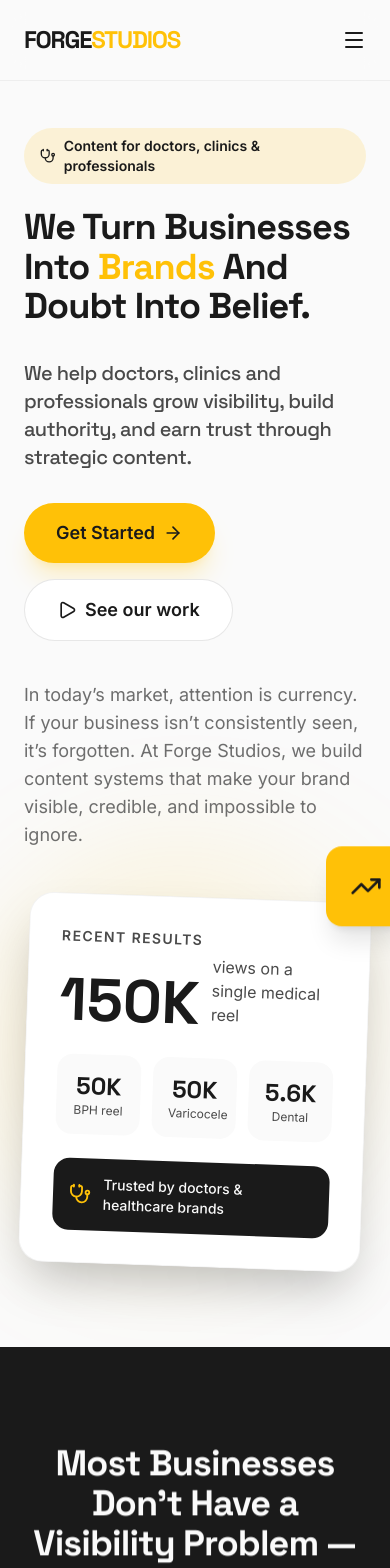
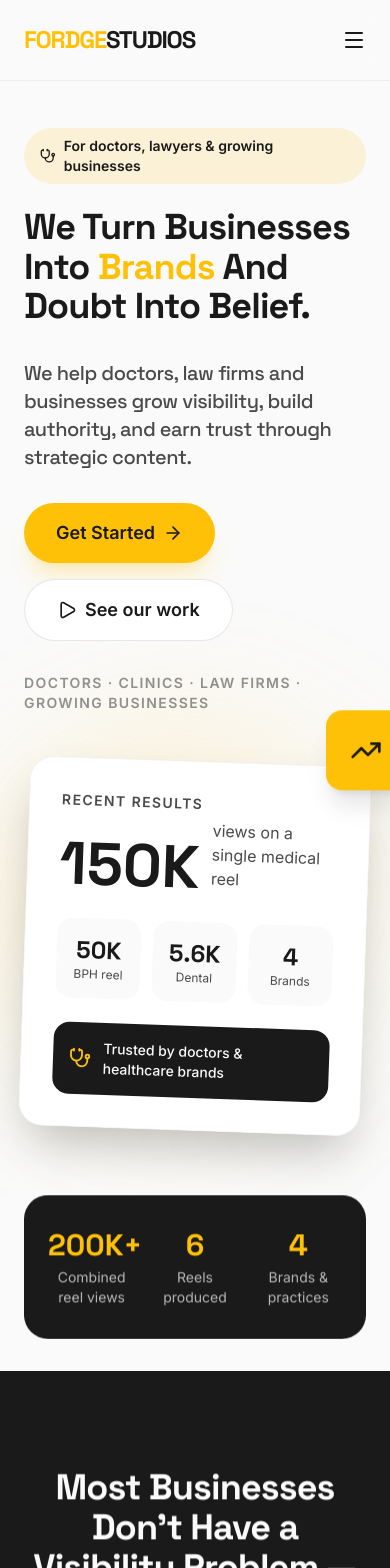
Before and after one commit to fordgeestudios-ai/Forge-studios, a React (Vite) app: page / in a window 390 px wide. Shown: the top 1568 px of the page. Built offline with nearby package versions, Linux system fonts and the light colour scheme.

Commit message:
Add files via upload

```diff
--- a/index.html
+++ b/index.html
@@ -3,7 +3,7 @@
   <head>
     <meta charset="UTF-8" />
     <meta name="viewport" content="width=device-width, initial-scale=1.0" />
-    <title>Forge Studios: Strategic Branding | From Business to Believable Brand</title>
+    <title>Fordge Studios: Content for Doctors, Lawyers & Businesses</title>
   </head>
   <body>
     <div id="root"></div>
--- a/metadata.json
+++ b/metadata.json
@@ -1,5 +1,5 @@
 {
-  "name": "Forge Studios",
+  "name": "Fordge Studios",
   "description": "We Turn Businesses Into Brands — And Doubt Into Belief. Strategic content systems for visibility, authority, and trust.",
   "requestFramePermissions": []
 }
--- a/public/privacy.html
+++ b/public/privacy.html
@@ -3,7 +3,7 @@
   <head>
     <meta charset="UTF-8" />
     <meta name="viewport" content="width=device-width, initial-scale=1.0" />
-    <title>Privacy Policy — Forge Studios</title>
+    <title>Privacy Policy — Fordge Studios</title>
     <style>
       :root { color-scheme: light; }
       body { margin: 0; background: #FAFAFA; color: #1A1A1A; font-family: "Inter", system-ui, sans-serif; line-height: 1.7; }
@@ -19,12 +19,12 @@
   </head>
   <body>
     <div class="wrap">
-      <a class="back" href="/">&larr; Back to Forge Studios</a>
-      <div class="brand" style="font-size:1.5rem;margin-bottom:24px;">FORGE<span>STUDIOS</span></div>
+      <a class="back" href="/">&larr; Back to Fordge Studios</a>
+      <div class="brand" style="font-size:1.5rem;margin-bottom:24px;"><span>FORDGE</span>STUDIOS</div>
       <h1>Privacy Policy</h1>
       <p class="muted">Last updated: September 2026</p>
 
-      <p>Forge Studios (&ldquo;we&rdquo;, &ldquo;us&rdquo;, &ldquo;our&rdquo;) respects your privacy. This page explains what
+      <p>Fordge Studios (&ldquo;we&rdquo;, &ldquo;us&rdquo;, &ldquo;our&rdquo;) respects your privacy. This page explains what
       information we collect through this website and how we use it.</p>
 
       <h2>Information we collect</h2>
--- a/public/terms.html
+++ b/public/terms.html
@@ -3,7 +3,7 @@
   <head>
     <meta charset="UTF-8" />
     <meta name="viewport" content="width=device-width, initial-scale=1.0" />
-    <title>Terms of Service — Forge Studios</title>
+    <title>Terms of Service — Fordge Studios</title>
     <style>
       :root { color-scheme: light; }
       body { margin: 0; background: #FAFAFA; color: #1A1A1A; font-family: "Inter", system-ui, sans-serif; line-height: 1.7; }
@@ -19,22 +19,22 @@
   </head>
   <body>
     <div class="wrap">
-      <a class="back" href="/">&larr; Back to Forge Studios</a>
-      <div class="brand" style="font-size:1.5rem;margin-bottom:24px;">FORGE<span>STUDIOS</span></div>
+      <a class="back" href="/">&larr; Back to Fordge Studios</a>
+      <div class="brand" style="font-size:1.5rem;margin-bottom:24px;"><span>FORDGE</span>STUDIOS</div>
       <h1>Terms of Service</h1>
       <p class="muted">Last updated: September 2026</p>
 
-      <p>These terms govern your use of the Forge Studios website. By using this website, you agree to
+      <p>These terms govern your use of the Fordge Studios website. By using this website, you agree to
       the terms below.</p>
 
       <h2>Our services</h2>
-      <p>Forge Studios provides content production, social media management, and brand positioning
+      <p>Fordge Studios provides content production, social media management, and brand positioning
       services. Any specific engagement is governed by a separate written agreement between you and
-      Forge Studios; nothing on this website constitutes a binding offer or guarantee of results.</p>
+      Fordge Studios; nothing on this website constitutes a binding offer or guarantee of results.</p>
 
       <h2>Use of this website</h2>
       <p>You agree to use this website lawfully and not to misuse its contact channels. The content,
-      design, and materials on this website are the property of Forge Studios unless stated otherwise.</p>
+      design, and materials on this website are the property of Fordge Studios unless stated otherwise.</p>
 
       <h2>Portfolio &amp; examples</h2>
       <p>Work samples and view counts shown on this website reflect content we produced during client
--- a/src/App.tsx
+++ b/src/App.tsx
@@ -21,6 +21,7 @@ import {
   Play,
   Mail,
   Stethoscope,
+  Award,
 } from "lucide-react";
 import Navbar from "./components/Navbar";
 
@@ -31,6 +32,16 @@ const LINKEDIN = "https://www.linkedin.com/company/fordge-studios/";
 
 function wa(text: string) {
   return `https://wa.me/${WHATSAPP}?text=${encodeURIComponent(text)}`;
+}
+
+/** Wordmark: FORDGE (yellow) + STUDIOS (black). */
+function Logo({ className = "" }: { className?: string }) {
+  return (
+    <span className={`font-display font-bold tracking-tighter ${className}`}>
+      <span className="text-mango">FORDGE</span>
+      <span className="text-ink">STUDIOS</span>
+    </span>
+  );
 }
 
 /**
@@ -91,7 +102,6 @@ type ReelItem = {
 const REELS: ReelItem[] = [
   { code: "Dac8v3lSzet", client: "Dr. Gaurav Gangwani", topic: "Spider veins explained", metric: "150K views" },
   { code: "DbGJbG9quhE", client: "Dr. Gaurav Gangwani", topic: "BPH (enlarged prostate)", metric: "50K views" },
-  { code: "DbLTDxKqDZF", client: "Dr. Gaurav Gangwani", topic: "Grades of varicocele", metric: "50K views" },
   { code: "DdB2hP-CDpq", client: "Pinhole Endovascular", topic: "When is varicose veins treated?", metric: "New" },
   { code: "DcOdBZWj0h_", client: "Toothfluencer Dental", topic: "Tooth gems", metric: "5.6K views" },
   { code: "DPsq9mYER_1", client: "The Moment Makers", topic: "Event highlight", metric: "Events" },
@@ -143,7 +153,7 @@ function ContactForm() {
   const handleSubmit = (e: FormEvent) => {
     e.preventDefault();
     const text =
-      `Hi Forge Studios! I'd like to discuss content for my brand.\n\n` +
+      `Hi Fordge Studios! I'd like to discuss content for my brand.\n\n` +
       `Name: ${name || "-"}\n` +
       `Profession / Business: ${work || "-"}\n` +
       `Message: ${message || "-"}`;
@@ -195,22 +205,22 @@ export default function App() {
       <Navbar />
 
       {/* 1. HERO SECTION */}
-      <section id="home" className="relative pt-32 pb-20 md:pt-48 md:pb-32 overflow-hidden">
+      <section id="home" className="relative pt-32 pb-16 md:pt-48 md:pb-24 overflow-hidden">
         <div className="max-w-7xl mx-auto px-6 grid md:grid-cols-2 gap-12 items-center">
           <div>
             <div className="inline-flex items-center gap-2 bg-mango/15 text-ink text-sm font-bold px-4 py-2 rounded-full mb-6">
-              <Stethoscope size={16} /> Content for doctors, clinics &amp; professionals
+              <Stethoscope size={16} /> For doctors, lawyers &amp; growing businesses
             </div>
             <h1 className="text-4xl md:text-6xl lg:text-7xl leading-[1.1] mb-8">
               We Turn Businesses Into <span className="text-mango">Brands</span> And Doubt Into Belief.
             </h1>
             <h2 className="text-xl md:text-2xl text-grey font-medium mb-8 max-w-xl">
-              We help doctors, clinics and professionals grow visibility, build authority, and earn
+              We help doctors, law firms and businesses grow visibility, build authority, and earn
               trust through strategic content.
             </h2>
-            <div className="flex flex-wrap gap-4 mb-10">
+            <div className="flex flex-wrap gap-4 mb-8">
               <a
-                href={wa("Hi Forge Studios! I'm interested in your content and branding services.")}
+                href={wa("Hi Fordge Studios! I'm interested in your content and branding services.")}
                 target="_blank"
                 rel="noopener noreferrer"
                 className="bg-mango text-ink px-8 py-4 rounded-full font-bold text-lg flex items-center gap-2 hover:bg-mango/90 transition-all hover:scale-105 shadow-xl shadow-mango/20"
@@ -224,10 +234,8 @@ export default function App() {
                 <Play size={20} /> See our work
               </a>
             </div>
-            <p className="text-lg text-grey/80 max-w-lg">
-              In today’s market, attention is currency. If your business isn’t consistently seen,
-              it’s forgotten. At Forge Studios, we build content systems that make your brand
-              visible, credible, and impossible to ignore.
+            <p className="text-sm font-semibold uppercase tracking-widest text-grey/60">
+              Doctors · Clinics · Law firms · Growing businesses
             </p>
           </div>
 
@@ -248,12 +256,12 @@ export default function App() {
                   <div className="text-xs text-grey">BPH reel</div>
                 </div>
                 <div className="bg-off-white rounded-2xl p-4 text-center">
-                  <div className="text-2xl font-display font-bold text-ink">50K</div>
-                  <div className="text-xs text-grey">Varicocele</div>
+                  <div className="text-2xl font-display font-bold text-ink">5.6K</div>
+                  <div className="text-xs text-grey">Dental</div>
                 </div>
                 <div className="bg-off-white rounded-2xl p-4 text-center">
-                  <div className="text-2xl font-display font-bold text-ink">5.6K</div>
-                  <div className="text-xs text-grey">Dental</div>
+                  <div className="text-2xl font-display font-bold text-ink">4</div>
+                  <div className="text-xs text-grey">Brands</div>
                 </div>
               </div>
               <div className="flex items-center gap-3 bg-ink text-off-white rounded-2xl p-4">
@@ -270,6 +278,26 @@ export default function App() {
         </div>
       </section>
 
+      {/* 1.5 STATS BAND */}
+      <section className="pb-8">
+        <div className="max-w-7xl mx-auto px-6">
+          <Reveal>
+            <div className="grid grid-cols-3 gap-4 bg-ink text-off-white rounded-3xl px-6 py-8 md:py-10">
+              {[
+                { value: "200K+", label: "Combined reel views" },
+                { value: "6", label: "Reels produced" },
+                { value: "4", label: "Brands & practices" },
+              ].map((s, i) => (
+                <div key={i} className="text-center">
+                  <div className="text-3xl md:text-5xl font-display font-bold text-mango">{s.value}</div>
+                  <div className="text-sm md:text-base text-off-white/70 mt-1">{s.label}</div>
+                </div>
+              ))}
+            </div>
+          </Reveal>
+        </div>
+      </section>
+
       {/* 2. PROBLEM SECTION */}
       <section className="py-24 bg-ink text-off-white">
         <div className="max-w-7xl mx-auto px-6">
@@ -279,7 +307,7 @@ export default function App() {
               <span className="text-mango">Strategy</span> Problem.
             </h2>
             <p className="text-xl text-off-white/60 max-w-2xl mx-auto">
-              You might have a great product or service. But without consistent visibility and clear
+              You might be excellent at what you do. But without consistent visibility and clear
               positioning, your audience never builds trust.
             </p>
           </Reveal>
@@ -320,9 +348,9 @@ export default function App() {
                 We Build Systems That Make You Seen, Trusted, and Chosen.
               </h2>
               <p className="text-xl text-grey mb-8">
-                Forge Studios is not just a content agency. We design a structured approach to
-                content creation, distribution, and positioning — so your practice grows with
-                consistency.
+                Fordge Studios is not just a content agency. We design a structured approach to
+                content creation, distribution, and positioning — so your practice or firm grows
+                with consistency.
               </p>
               <div className="p-6 bg-soft-yellow rounded-2xl border-l-4 border-mango">
                 <p className="text-xl font-bold text-ink">
@@ -335,7 +363,7 @@ export default function App() {
                 <div className="aspect-video rounded-3xl overflow-hidden shadow-2xl bg-gradient-to-br from-ink via-ink to-grey flex items-center justify-center">
                   <div className="text-center px-8">
                     <div className="text-mango text-5xl md:text-6xl font-display font-bold mb-2">
-                      250K+
+                      200K+
                     </div>
                     <p className="text-off-white/80 font-medium">
                       combined views across recent medical reels
@@ -494,7 +522,7 @@ export default function App() {
         <div className="max-w-7xl mx-auto px-6">
           <div className="grid md:grid-cols-2 gap-16 items-center">
             <Reveal>
-              <h2 className="text-4xl md:text-6xl mb-8">Why Forge Studios?</h2>
+              <h2 className="text-4xl md:text-6xl mb-8">Why Fordge Studios?</h2>
               <div className="space-y-6">
                 {[
                   "We focus on positioning, not just posting",
@@ -513,9 +541,10 @@ export default function App() {
               </p>
             </Reveal>
             <Reveal delay={120}>
-              <div className="relative aspect-square md:aspect-auto md:h-full min-h-[300px] bg-ink rounded-[3rem] overflow-hidden shadow-2xl">
+              <div className="relative aspect-square md:aspect-auto md:h-full min-h-[320px] bg-gradient-to-br from-ink via-ink to-[#2a2a2a] rounded-[3rem] overflow-hidden shadow-2xl">
+                <Award className="absolute -bottom-8 -right-8 text-mango/10" size={220} strokeWidth={1.5} />
                 <div className="relative z-10 p-12 h-full flex flex-col justify-center">
-                  <h3 className="text-3xl mb-6 text-mango">The Forge Difference</h3>
+                  <h3 className="text-3xl mb-6 text-mango">The Fordge Difference</h3>
                   <p className="text-lg text-off-white opacity-90 leading-relaxed">
                     Most agencies focus on vanity metrics. We focus on market authority. We don't
                     just want you to be seen; we want you to be respected.
@@ -532,15 +561,15 @@ export default function App() {
         <div className="max-w-7xl mx-auto px-6">
           <div className="max-w-3xl mx-auto text-center">
             <Reveal>
-              <h2 className="text-4xl md:text-6xl mb-8">About Forge Studios</h2>
+              <h2 className="text-4xl md:text-6xl mb-8">About Fordge Studios</h2>
               <p className="text-xl text-grey leading-relaxed mb-8">
-                Forge Studios was built with one goal — to help professionals grow by becoming brands
-                people trust. We believe visibility without positioning is noise, and content without
-                strategy is wasted effort.
+                Fordge Studios was built with one goal — to help professionals grow by becoming
+                brands people trust. We believe visibility without positioning is noise, and content
+                without strategy is wasted effort.
               </p>
               <p className="text-xl text-grey leading-relaxed">
-                We focus on building strong, consistent, and scalable brand presence through
-                structured content systems — with a special focus on doctors and healthcare experts.
+                We build strong, consistent, and scalable brand presence through structured content
+                systems — for doctors, law firms and businesses ready to lead their market.
               </p>
             </Reveal>
           </div>
@@ -553,7 +582,7 @@ export default function App() {
           <Reveal className="h-full">
             <div className="h-full bg-gradient-to-br from-mango to-soft-yellow p-10 md:p-14 rounded-[3rem] shadow-2xl shadow-mango/20 flex flex-col justify-center">
               <h2 className="text-4xl md:text-5xl mb-6">
-                Ready to Turn Your Practice Into a Brand?
+                Ready to Turn Your Business Into a Brand?
               </h2>
               <p className="text-xl font-medium mb-10 opacity-80">
                 Let’s build your visibility and authority system. Tell us a little about your work
@@ -561,7 +590,7 @@ export default function App() {
               </p>
               <div className="space-y-4">
                 <a
-                  href={wa("Hi Forge Studios! I'd like to discuss a project.")}
+                  href={wa("Hi Fordge Studios! I'd like to discuss a project.")}
                   target="_blank"
                   rel="noopener noreferrer"
                   className="flex items-center gap-3 bg-ink text-off-white px-6 py-4 rounded-2xl font-bold hover:scale-[1.02] transition-transform"
@@ -592,9 +621,7 @@ export default function App() {
         <div className="max-w-7xl mx-auto px-6">
           <div className="grid md:grid-cols-4 gap-12 mb-16">
             <div className="col-span-2">
-              <div className="text-3xl font-display font-bold mb-6">
-                FORGE<span className="text-mango">STUDIOS</span>
-              </div>
+              <Logo className="text-3xl block mb-6" />
               <p className="text-xl text-grey max-w-sm">“Building Brands That People Trust.”</p>
             </div>
             <div>
@@ -611,7 +638,7 @@ export default function App() {
               <h4 className="font-bold mb-6 uppercase tracking-widest text-sm">Connect</h4>
               <ul className="space-y-4 text-grey">
                 <li>
-                  <a href={wa("Hi Forge Studios! I'm reaching out from your website.")} target="_blank" rel="noopener noreferrer" className="hover:text-mango transition-colors">WhatsApp</a>
+                  <a href={wa("Hi Fordge Studios! I'm reaching out from your website.")} target="_blank" rel="noopener noreferrer" className="hover:text-mango transition-colors">WhatsApp</a>
                 </li>
                 <li>
                   <a href={INSTAGRAM} target="_blank" rel="noopener noreferrer" className="hover:text-mango transition-colors">Instagram</a>
@@ -626,7 +653,7 @@ export default function App() {
             </div>
           </div>
           <div className="pt-8 border-t border-ink/5 flex flex-col md:flex-row justify-between items-center gap-4 text-grey/60 text-sm">
-            <p>© 2026 Forge Studios. All rights reserved.</p>
+            <p>© 2026 Fordge Studios. All rights reserved.</p>
             <div className="flex gap-8">
               <a href="/privacy.html" className="hover:text-ink">Privacy Policy</a>
               <a href="/terms.html" className="hover:text-ink">Terms of Service</a>
--- a/src/components/Navbar.tsx
+++ b/src/components/Navbar.tsx
@@ -20,7 +20,7 @@ export default function Navbar() {
           animate={{ opacity: 1, x: 0 }}
           className="text-2xl font-display font-bold tracking-tighter"
         >
-          FORGE<span className="text-mango">STUDIOS</span>
+          <span className="text-mango">FORDGE</span><span className="text-ink">STUDIOS</span>
         </motion.div>
 
         {/* Desktop Nav */}
@@ -38,7 +38,7 @@ export default function Navbar() {
             </motion.a>
           ))}
           <motion.a
-            href="https://wa.me/917542878967?text=Hi%20Forge%20Studios!%20I'd%20like%20to%20get%20started%20with%20your%20services."
+            href="https://wa.me/917542878967?text=Hi%20Fordge%20Studios!%20I'd%20like%20to%20get%20started%20with%20your%20services."
             target="_blank"
             rel="noopener noreferrer"
             initial={{ opacity: 0, scale: 0.9 }}
@@ -73,7 +73,7 @@ export default function Navbar() {
             </a>
           ))}
           <a
-            href="https://wa.me/917542878967?text=Hi%20Forge%20Studios!%20I'd%20like%20to%20get%20started%20with%20your%20services."
+            href="https://wa.me/917542878967?text=Hi%20Fordge%20Studios!%20I'd%20like%20to%20get%20started%20with%20your%20services."
             target="_blank"
             rel="noopener noreferrer"
             className="bg-mango text-ink px-6 py-4 rounded-xl text-lg font-bold text-center"
```
